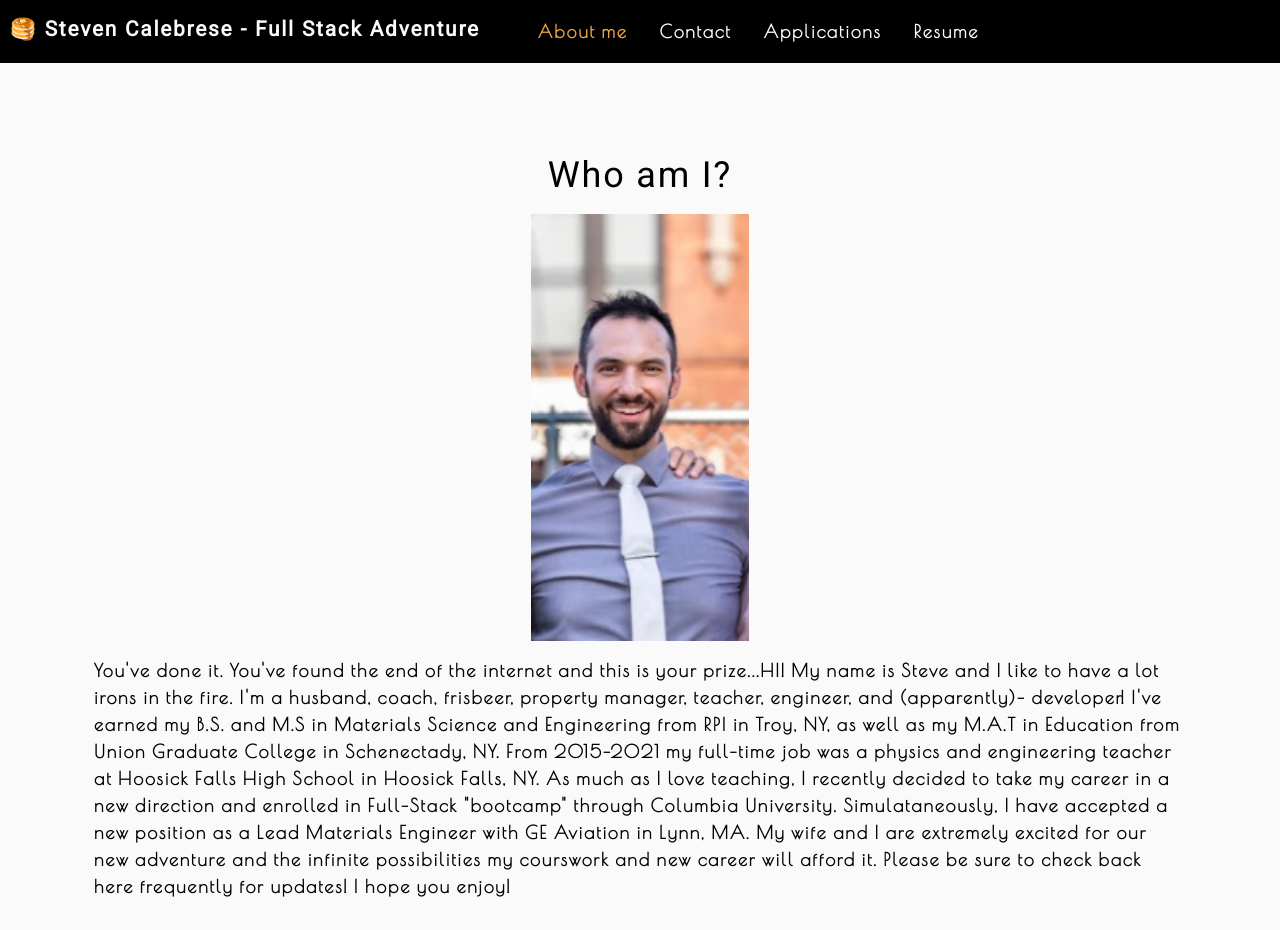
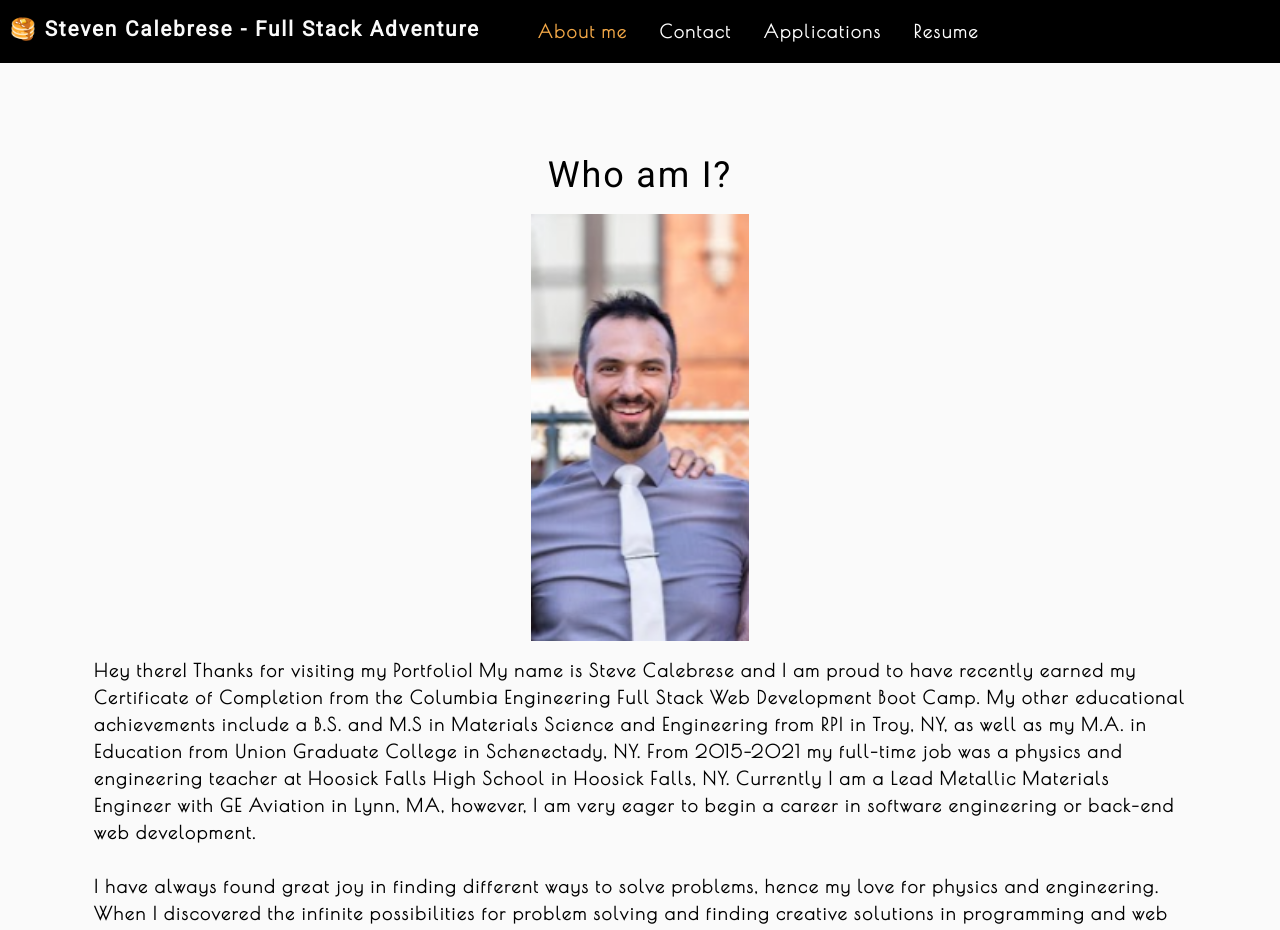
Before and after one commit to yakattak/react-portfolio, a React (Create React App) app: page / in a window 1280 px wide. Shown: the top 930 px of the page. Built offline with nearby package versions, Linux system fonts and the light colour scheme.

Commit message:
updated about me

```diff
--- a/src/components/About/index.js
+++ b/src/components/About/index.js
@@ -11,12 +11,24 @@ function About() {
       </div>
       <div>
 
-        You've done it. You've found the end of the internet and this is your prize...HI! My name is Steve and I like to have a lot irons in the fire. I'm a husband, coach, frisbeer, property manager, teacher, engineer, and (apparently)- developer!
+        Hey there! Thanks for visiting my Portfolio! My name is Steve Calebrese and I am proud to have recently earned my Certificate of Completion from the Columbia Engineering Full Stack Web Development Boot Camp.
 
-I've earned my B.S. and M.S in Materials Science and Engineering from RPI in Troy, NY, as well as my M.A.T in Education from Union Graduate College in Schenectady, NY. From 2015-2021 my full-time job was a physics and engineering teacher at Hoosick Falls High School in Hoosick Falls, NY. As much as I love teaching, I recently decided to take my career in a new direction and enrolled in Full-Stack "bootcamp" through Columbia University. Simulataneously, I have accepted a new position as a Lead Materials Engineer with GE Aviation in Lynn, MA.
-My wife and I are extremely excited for our new adventure and the infinite possibilities my courswork and new career will afford it. Please be sure to check back here frequently for updates!
+My other educational achievements include a B.S. and M.S in Materials Science and Engineering from RPI in Troy, NY, as well as my M.A. in Education from Union Graduate College in Schenectady, NY. From 2015-2021 my full-time job was a physics and engineering teacher at Hoosick Falls High School in Hoosick Falls, NY.
+Currently I am a Lead Metallic Materials Engineer with GE Aviation in Lynn, MA, however, I am very eager to begin a career in software engineering or back-end web development.
+<br></br>
+<br></br>
+I have always found great joy in finding different ways to solve problems, hence my love for physics and engineering. When I discovered the infinite possibilities for
+problem solving and finding creative solutions in programming and web development I became immediately drawn in. As I worked on applications, both individually and with collaborators in my boot camp, I frequently
+found myself unable to step away, completely immersed in what I was doing, and enjoying every minute of discovery.
 
-I hope you enjoy!
+<br></br>
+<br></br>
+
+While I am satisfied with my crurent career, I am currently seeking to love what I do. For that reason I am seeking employment in software and/or web development. While
+I search for a role that speaks to me I am continuing my education by learning AWS, further delving into Python, joining software and web development communities, and looking for others
+to collaborate with on a new project.
+
+
 
       </div>
     </section>
```
